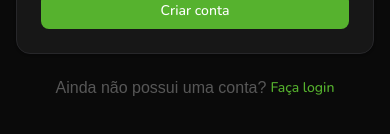
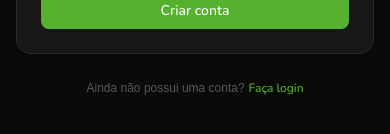
Before and after one commit to Alessandro-Vieira77/fintrack, a React (Vite) app: page /signup in a window 390 px wide. Shown: the part 648-782 px from the top of the page. Built offline with nearby package versions, Linux system fonts and the light colour scheme; a web font is replaced by a local one.

Commit message:
feat: add responsive for descriptios login and signup

```diff
--- a/src/pages/Login.jsx
+++ b/src/pages/Login.jsx
@@ -89,8 +89,10 @@ function Login() {
         </form>
       </Form>
       <div className="mb-6 flex max-w-[500px] items-center justify-center gap-1">
-        <p className="text-muted-foreground opacity-50">Ainda não possui uma conta? </p>
-        <Button variant="link" className="p-0" asChild>
+        <p className="text-muted-foreground text-xs opacity-50 sm:text-base">
+          Ainda não possui uma conta?{' '}
+        </p>
+        <Button variant="link" className="p-0 text-xs sm:text-base" asChild>
           <Link to={'/signup'} className="text-primary">
             Crie agora
           </Link>
--- a/src/pages/Signup.jsx
+++ b/src/pages/Signup.jsx
@@ -163,8 +163,10 @@ function Signup() {
         </form>
       </Form>
       <div className="mb-6 flex max-w-[500px] items-center justify-center gap-1">
-        <p className="text-muted-foreground opacity-50">Ainda não possui uma conta? </p>
-        <Button variant="link" className="p-0" asChild>
+        <p className="text-muted-foreground text-xs opacity-50 sm:text-base">
+          Ainda não possui uma conta?{' '}
+        </p>
+        <Button variant="link" className="p-0 text-xs sm:text-base" asChild>
           <Link to={'/login'} className="text-primary">
             Faça login
           </Link>
```
